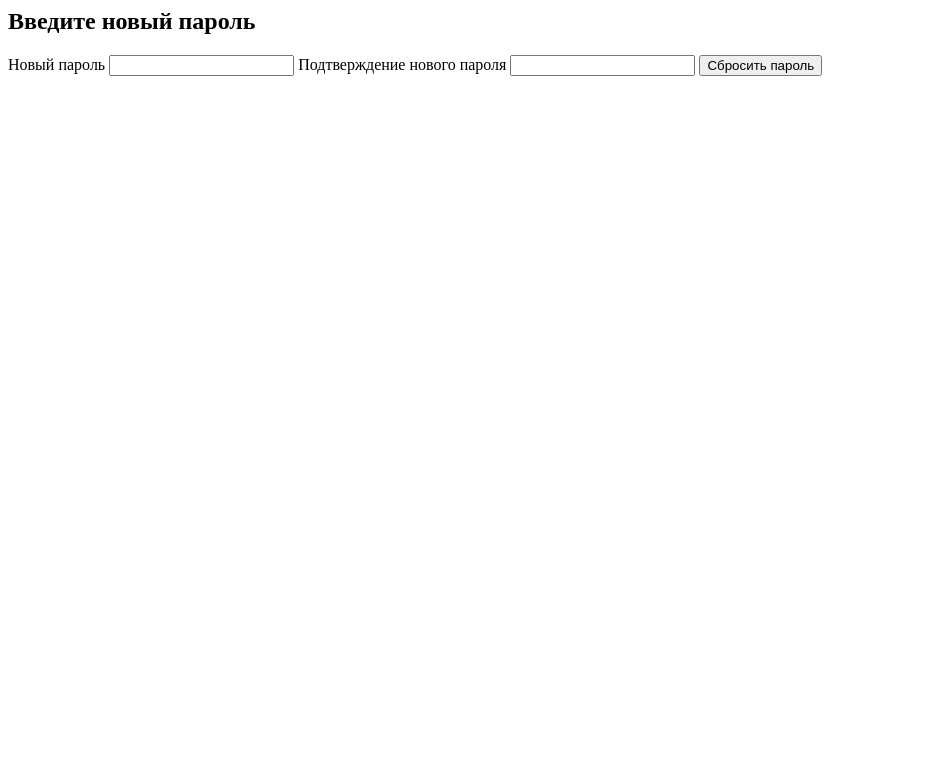
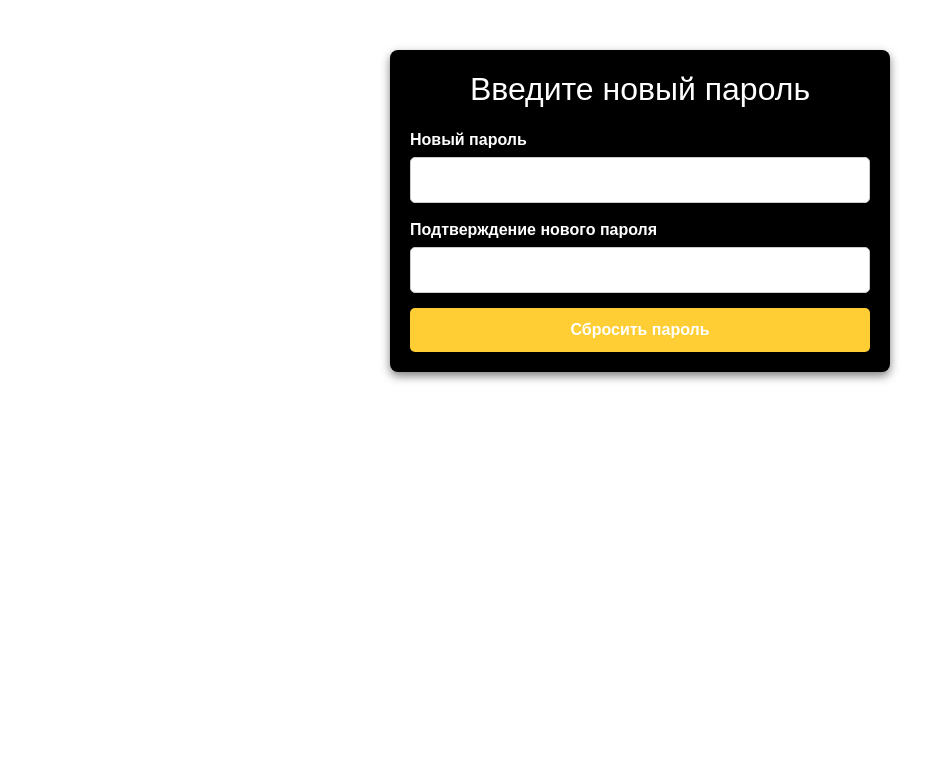
Before and after one commit to zzhaann/FindIT, a Django app: page /reset/1/1/ in a window 1280 px wide. Shown: the top 783 px of the page, without its empty margins (0-951 px from the left). Run offline with Django 4.2, Linux system fonts and the light colour scheme.

Commit message:
passwort_reset_confirm

```diff
--- /dev/null
+++ b/findit/main/static/main/css/password_reset_confirm.css
@@ -0,0 +1,54 @@
+body {
+    font-family: Arial, sans-serif;
+    margin: 0;
+    padding: 0;
+    background-color: white; /
+}
+
+.reset-container {
+    background-color: #000;
+    color: #fff;
+    max-width: 500px;
+    margin: 50px auto;
+    padding: 20px;
+    border-radius: 8px;
+    box-shadow: 0px 4px 10px rgba(0, 0, 0, 0.5);
+}
+
+.reset-container h2 {
+    text-align: center;
+    margin-bottom: 20px;
+}
+
+.reset-container label {
+    display: block;
+    margin-bottom: 5px;
+    font-weight: bold;
+}
+
+.reset-container input[type="password"] {
+    width: 100%;
+    padding: 10px;
+    margin-bottom: 15px;
+    border: 1px solid #ccc;
+    border-radius: 5px;
+    background-color: white;
+    color: #000000; /* белый текст внутри инпутов */
+}
+
+
+.reset-container button {
+    width: 100%;
+    padding: 10px;
+    background-color: #ffcd34;
+    border: none;
+    border-radius: 5px;
+    color: #fff;
+    font-size: 16px;
+    cursor: pointer;
+    font-weight: bold;
+}
+
+.reset-container button:hover {
+    background-color: #ecb205; /* чуть темнее при наведении */
+}
--- a/findit/main/static/main/css/password_reset_done.css
+++ b/findit/main/static/main/css/password_reset_done.css
@@ -10,17 +10,17 @@
         }
 
         .btn-primary {
-            background-color: #ffcd34; /* Оранжевый цвет кнопки */
+            background-color: #ffcd34;
             border-color: #ffcd34;
         }
 
         .btn-primary:hover {
-            background-color: #FFB84D; /* Светлее при наведении */
+            background-color: #ffcd34;
             border-color: #FFB84D;
         }
 
         a {
-            color: #FFD700; /* Золотистый цвет ссылок */
+            color: #FFD700;
         }
 
         a:hover {
--- a/findit/main/templates/main/password_reset_confirm.html
+++ b/findit/main/templates/main/password_reset_confirm.html
@@ -1,4 +1,15 @@
-<!-- templates/main/password_reset_confirm.html -->
+<!DOCTYPE html>
+<html lang="en">
+<head>
+     {% load static %}
+    <meta charset="UTF-8">
+    <meta name="viewport" content="width=device-width, initial-scale=1.0">
+    <title>Сброс пароля - Успешно</title>
+    <link href="https://cdn.jsdelivr.net/npm/bootstrap@5.3.3/dist/css/bootstrap.min.css" rel="stylesheet">
+    <link rel="stylesheet" href="{% static 'main/css/password_reset_confirm.css' %}">
+</head>
+<body>
+    <div class="reset-container">
         <h2>Введите новый пароль</h2>
         <form method="post">
             {% csrf_token %}
@@ -10,3 +21,6 @@
 
             <button type="submit">Сбросить пароль</button>
         </form>
+    </div>
+</body>
+</html>
```
Also changed, not shown: findit/main/static/main/css/password_reset.css (+3 -6 lines). Lines whose indentation alone changed are shown as unchanged.
